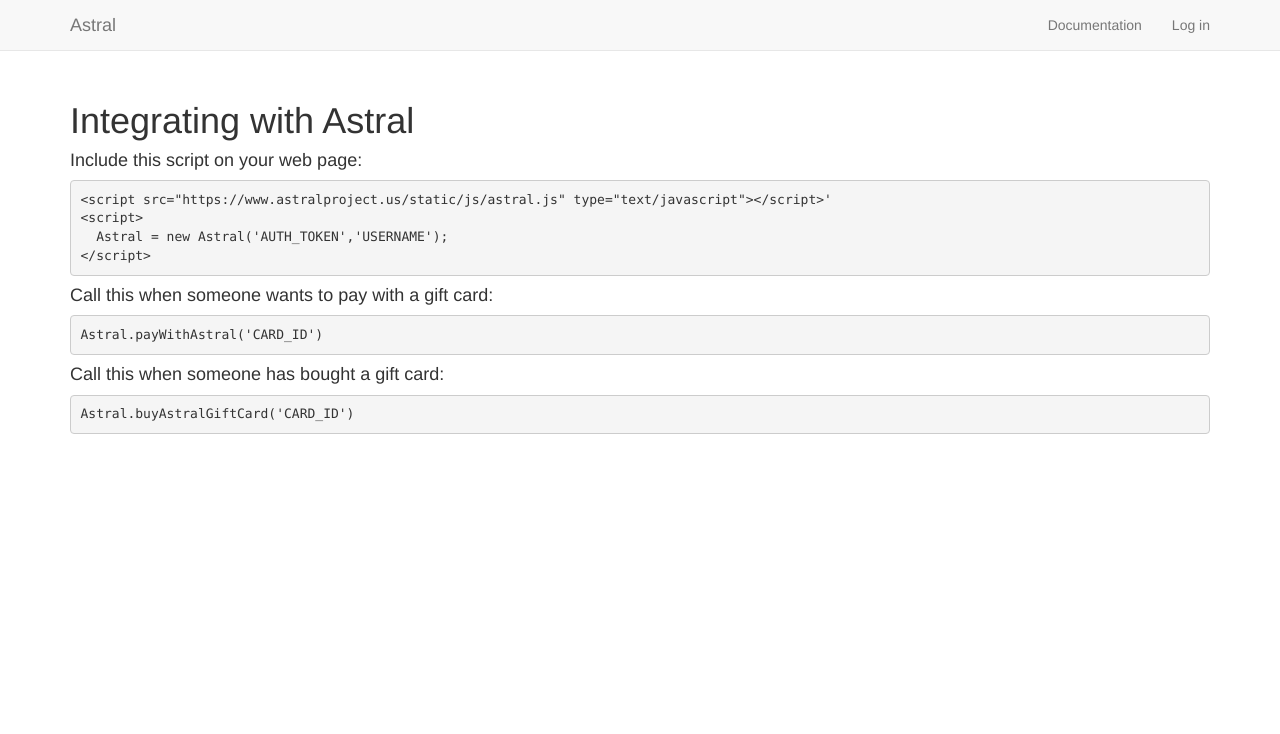
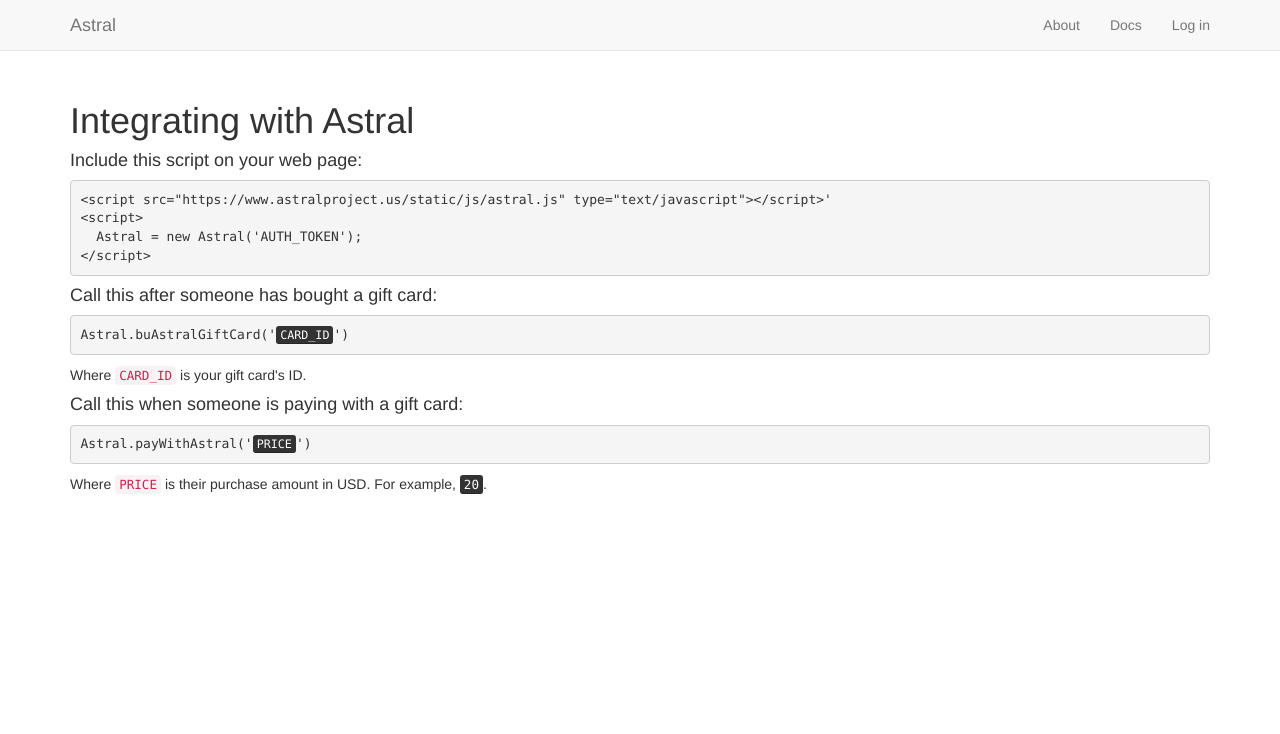
Before and after one commit to oliversong/stellar-merchant, a Flask app: page /docs/ in a window 1280 px wide. Shown: the top 734 px of the page. Run offline with Flask 2, Linux system fonts and the light colour scheme; some libraries are stand-ins or nearby versions.

Commit message:
More everything

```diff
--- a/app/templates/doc.html
+++ b/app/templates/doc.html
@@ -6,11 +6,13 @@
     <div class="col-md-12">
       <h1>Integrating with Astral</h1>
       <h4>Include this script on your web page:</h4>
-      <pre>&lt;script src="https://www.astralproject.us/static/js/astral.js" type="text/javascript"&gt;&lt;/script&gt;'<br />&lt;script&gt;<br />  Astral = new Astral('{{g.user.authToken if g.user else "AUTH_TOKEN"}}','{{g.user.username if g.user else "USERNAME"}}');<br />&lt;/script&gt;</pre>
-      <h4>Call this when someone wants to pay with a gift card:</h4>
-      <pre>Astral.payWithAstral('CARD_ID')</pre>
-      <h4>Call this when someone has bought a gift card:</h4>
-      <pre>Astral.buyAstralGiftCard('CARD_ID')</pre>
+      <pre>&lt;script src="https://www.astralproject.us/static/js/astral.js" type="text/javascript"&gt;&lt;/script&gt;'<br />&lt;script&gt;<br />  Astral = new Astral('{{g.user.authToken if g.user else "AUTH_TOKEN"}}');<br />&lt;/script&gt;</pre>
+      <h4>Call this after someone has bought a gift card:</h4>
+      <pre>Astral.buAstralGiftCard('<kbd>CARD_ID</kbd>')</pre>
+      Where <code>CARD_ID</code> is your gift card's ID.
+      <h4>Call this when someone is paying with a gift card:</h4>
+      <pre>Astral.payWithAstral('<kbd>PRICE</kbd>')</pre>
+        Where <code>PRICE</code> is their purchase amount in USD. For example, <kbd>20</kbd>.
     </div>
   </div>
 </div>
--- a/app/templates/layout.html
+++ b/app/templates/layout.html
@@ -40,7 +40,8 @@
 
         <div class="collapse navbar-collapse">
           <ul class="nav navbar-nav navbar-right">
-            <li><a href="/docs">Documentation</a></li>
+            <li><a href="/about">About</a></li>
+            <li><a href="/docs">Docs</a></li>
             {% if g.user %}
               <li><a href="/home">Home</a></li>
               <li><a href="/logout">Log out</a></li>
@@ -56,7 +57,7 @@
     <div class="container" style="padding-top:60px; margin-top:20px;">
       <div class='row'>
         <div class="col-md-12">
-          {% if g.user and not g.user.is_new() %}
+          {% if request.path == '/login/' or (g.user and not g.user.is_new()) %}
             {% with messages = get_flashed_messages() %}
               {% if messages %}
                 {% for message in messages %}
--- a/app/users/views.py
+++ b/app/users/views.py
@@ -3,9 +3,11 @@ from flask.ext.login import login_user, logout_user, current_user, login_require
 from app import app, db, login_manager
 from forms import LoginForm
 from app.users.models import User
+from app.gift_cards.models import GiftCard
 from werkzeug.datastructures import ImmutableMultiDict
 import requests
 import json
+import urllib
 
 mod = Blueprint('users', __name__)
 
@@ -81,11 +83,14 @@ def docs():
 @mod.route('/pay/', methods=('GET',"POST"))
 @login_required
 def pay():
-    username = session['wtf']['username']
-    auth_token = session['wtf']['auth_token']
+    try:
+        auth_token = urllib.unquote(session['wtf']['auth_token']).decode('utf8')
+        price = session['wtf']['price']
+    except:
+        auth_token = urllib.unquote(request.args.get('auth_token')).decode('utf8')
+        price = request.args.get('price')
     user = db.session.query(User).filter_by(id=session['user_id']).first()
-    other = db.session.query(User).filter_by(username=username).first()
-    price = session['wtf']['price']
+    other = db.session.query(User).filter_by(authToken=auth_token).first()
     if request.method == 'POST':
         # # gateway extend trust?
         # url = 'https://live.stellar.org:9002'
@@ -141,11 +146,15 @@ def pay():
 @mod.route('/gift/', methods=('GET', 'POST'))
 @login_required
 def gift():
-    username = session['wtf']['username']
-    auth_token = session['wtf']['auth_token']
+    try:
+        auth_token = urllib.unquote(session['wtf']['auth_token']).decode('utf8')
+        gcid = session['wtf']['gcid']
+    except:
+        auth_token = urllib.unquote(request.args.get('auth_token')).decode('utf8')
+        gcid = request.args.get('gcid')
     user = db.session.query(User).filter_by(id=session['user_id']).first()
-    other = db.session.query(User).filter_by(username=username).first()
-    price = session['wtf']['price']
+    other = db.session.query(User).filter_by(authToken=auth_token).first()
+    gc = db.session.query(GiftCard).filter_by(id=gcid).first()
     if request.method == 'POST':
         # user extend trust
         url = 'https://live.stellar.org:9002'
@@ -181,7 +190,7 @@ def gift():
                     "Amount": {
                         "currency": "AST",
                         "issuer": other.address,
-                        "value": price
+                        "value": gc.credit
                     },
                     "Destination": user.address,
                     "TransactionType": "Payment"
@@ -194,7 +203,7 @@ def gift():
         print r2.content
         return redirect(other.redirect_target, code=302)
 
-    return render_template('/users/gift.html', user=user, merchant=other, price=price)
+    return render_template('/users/gift.html', user=user, merchant=other, gc=gc)
 
 @mod.route('/logout/')
 @login_required
```
Also changed, not shown: app/static/js/astral.js (+6 -7 lines), app/templates/users/gift.html (+4 -3 lines), app/templates/users/login.html (+6 -1 lines), app/templates/users/pay.html (+4 -3 lines), app/templates/users/walkthrough.html (+5 -4 lines), 2 other files.
